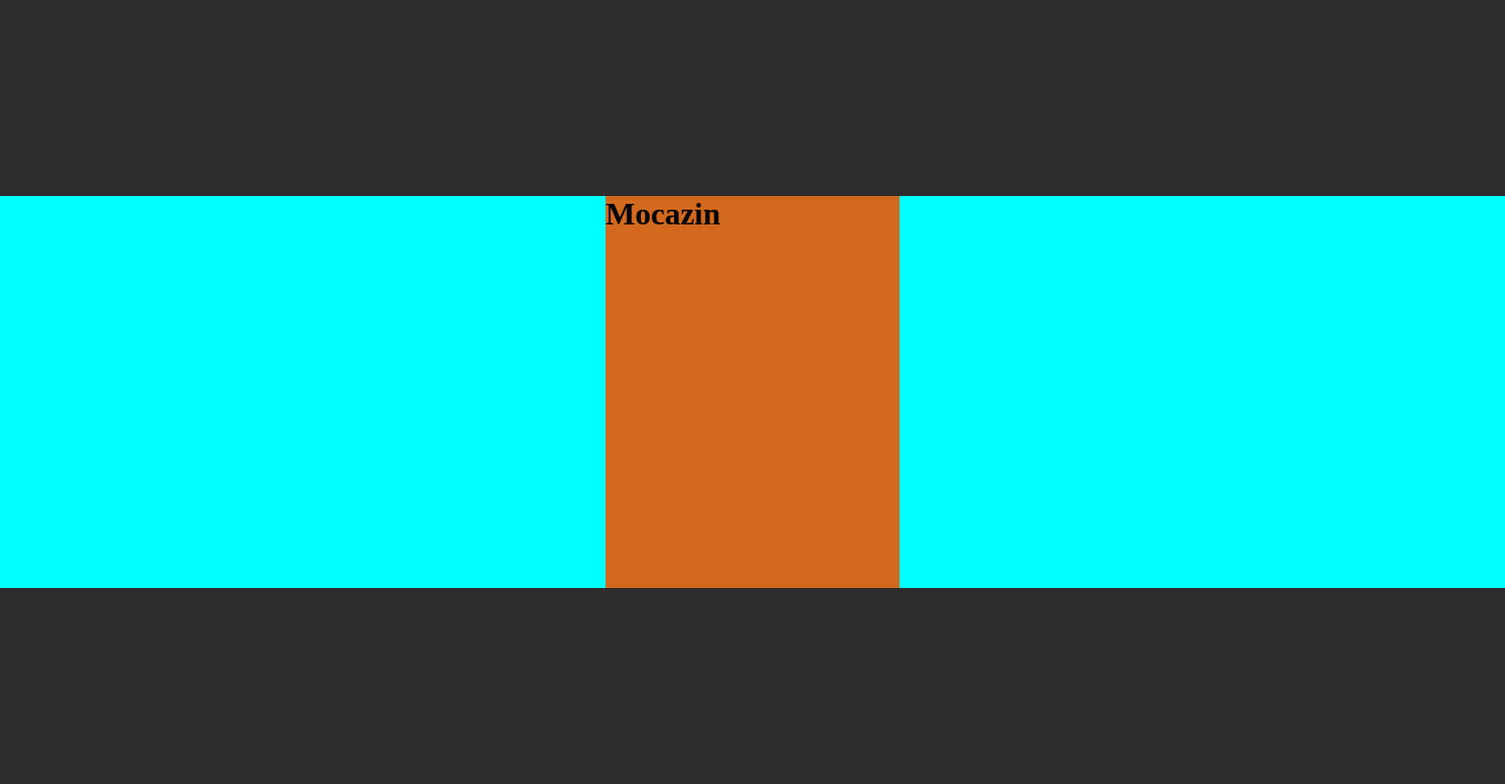
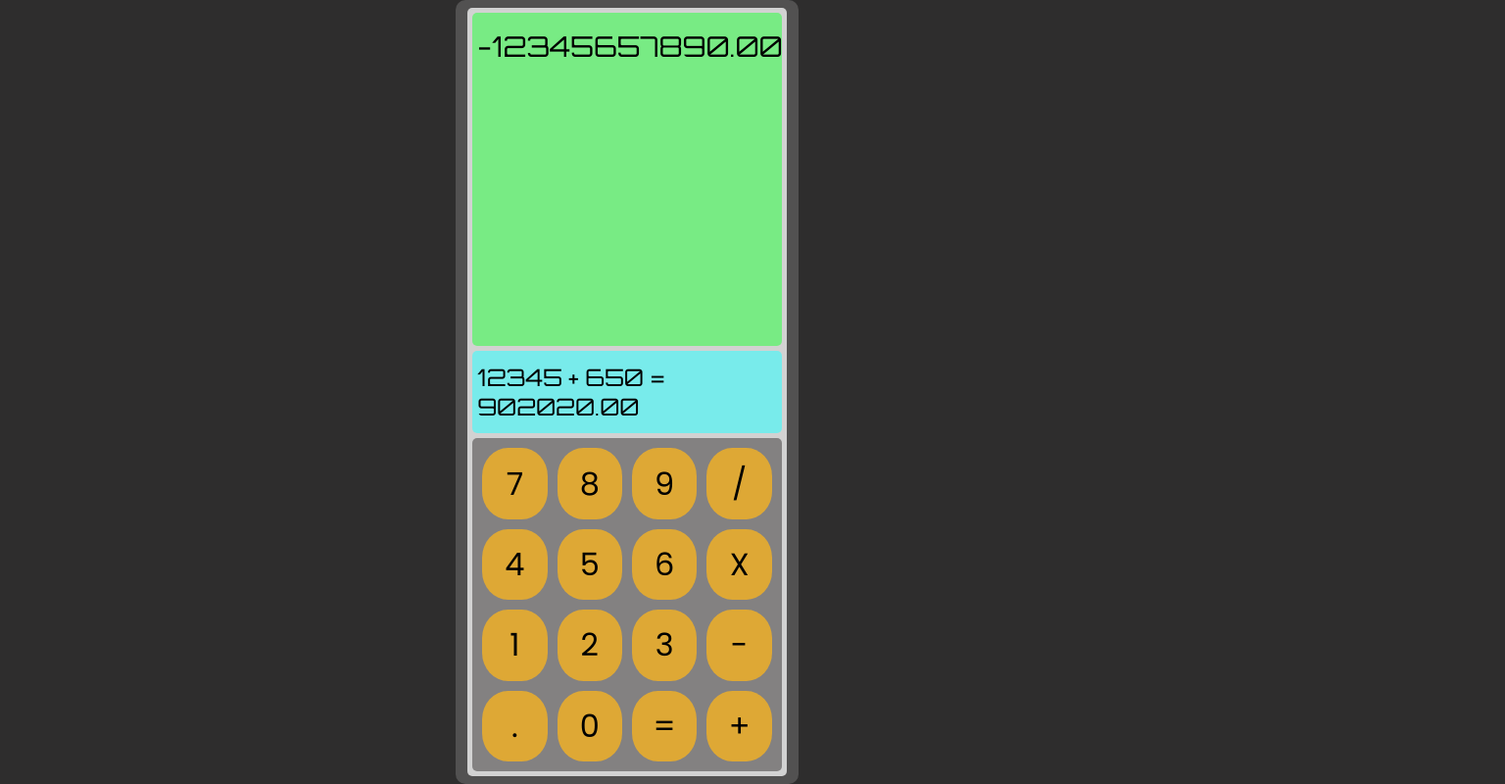
Before and after one commit to cecortes/Richie_JS, a plain HTML site: page Clase3/app/index.html in a window 1280 px wide. Shown: the whole page at 98% size, 1536 px wide, since content can reach past the window. Drawn offline with Linux system fonts and the light colour scheme.

Commit message:
Calculator web sketching done

```diff
--- a/Clase3/app/index.html
+++ b/Clase3/app/index.html
@@ -20,20 +20,51 @@
       <!-- Frame del objeto calculadora -->
       <div class="calc_box">
 
-        <!-- Frame calc -->
-        <div class="frame_calc">
-          <h1>Mocazin</h1>
-        </div>
+        <div class="lcd_container">
 
-        <div>
+          <!-- Etiqueta span para poder seleccionar el resultado tanto en CSS como JS -->
+          <span class="lcd_res" id="res">-12345657890.00</span>
 
         </div>
 
-        <div>
+        <div class="op_container">
+
+          <!-- Etiqueta span para poder seleccionar el resultado tanto en CSS como JS -->
+          <span class="op_res" id="op">12345 + 650 = 902020.00</span>
 
         </div>
 
-        <div>
+        <div class="buttons_container">
+
+          <div class="btns_grid">
+
+            <!-- Primera fila del 7 al 9 & / -->
+            <button class="btn" id="btn_7">7</button>
+            <button class="btn" id="btn_8">8</button>
+            <button class="btn" id="btn_9">9</button>
+            <button class="btn" id="btn_div">/</button>
+
+            <!-- Segunda fila del 4 al 6 & * -->
+            <button class="btn" id="btn_4">4</button>
+            <button class="btn" id="btn_5">5</button>
+            <button class="btn" id="btn_6">6</button>
+            <button class="btn" id="btn_mult">X</button>
+
+            <!-- Tercera fila del 1 al 3 & - -->
+            <button class="btn" id="btn_1">1</button>
+            <button class="btn" id="btn_2">2</button>
+            <button class="btn" id="btn_3">3</button>
+            <button class="btn" id="btn_sub">-</button>
+
+            <!-- Cuarta fila del 0 al . & + -->
+            <button class="btn" id="btn_0">0</button>
+            <button class="btn" id="btn_dot">.</button>
+            <button class="btn" id="btn_equal">=</button>
+            <button class="btn" id="btn_add">+</button>
+
+
+          </div>
+
 
         </div>
 
--- a/Clase3/css/indexStyle.css
+++ b/Clase3/css/indexStyle.css
@@ -1,3 +1,18 @@
+@import url("https://fonts.googleapis.com/css2?family=Orbitron:wght@400;600;700&display=swap");
+@import url("https://fonts.googleapis.com/css2?family=Poppins:wght@400;500;700&display=swap");
+
+:root {
+  --bg-color: rgb(82, 81, 81);
+  --bg-calc: rgb(210, 210, 210);
+  --bg-lcd: rgba(50, 255, 70, 0.555);
+  --bg-op: rgba(50, 255, 255, 0.555);
+  --bg-main: #201e1eee;
+  --bg-btn: rgba(241, 177, 39, 0.835);
+  --bg-keyboard: rgba(89, 86, 86, 0.646);
+  --font-lcd: "Orbitron", sans-serif;
+  --font-btn: "Poppins", sans-serif;
+}
+
 * {
   margin: 0;
   padding: 0;
@@ -5,7 +20,7 @@
 }
 
 body {
-  background-color: #201e1eee;
+  background-color: var(--bg-main);
   display: grid;
   width: 100vw; /* Viewport width es el ancho de todo el documento */
   height: 100vh; /* Viewport height es el alto de todo el documento */
@@ -14,22 +29,174 @@ body {
 }
 
 .main_frame {
-  display: grid;
-  background-color: chartreuse;
-  width: 120%;
-  height: 90%;
+  display: flex;
+  background-color: var(--bg-color);
+  width: 350px;
+  height: 800px;
   border-radius: 10px;
   margin: 0 auto;
+  align-items: center;
+  justify-content: center;
 }
 
 .calc_box {
-  background-color: aqua;
+  display: grid;
+  width: 93%;
+  height: 98%;
+  background-color: var(--bg-calc);
+  border-radius: 5px;
+  /* Definimos las áreas del grid para acomodar los elementos de la calculadora (LCD, botones, etc) */
+  grid-template-areas:
+    "lcd lcd lcd lcd"
+    "op op op op"
+    "btns btns btns btns";
+  grid-gap: 5px;
+  padding: 5px;
+  grid-template-columns: 1fr 1fr 1fr 1fr;
+  grid-template-rows: 2fr 0.5fr 2fr;
 }
 
-.frame_calc {
-  background-color: chocolate;
-  width: 300px;
-  height: 400px;
-  margin: auto;
+.lcd_container {
+  grid-area: lcd;
+  display: flex;
+  flex-wrap: wrap;
+  flex-direction: column;
+  align-items: flex-end;
+  background-color: var(--bg-lcd);
+  border-radius: 5px;
+  padding: 5px;
+  font-family: var(--font-lcd);
+  font-size: 1.8rem;
+  padding-top: 1rem;
+}
+
+.lcd_res {
+  display: flex;
+  flex-wrap: wrap;
+}
+
+.op_container {
+  grid-area: op;
+  display: flex;
+  flex-wrap: wrap;
+  flex-direction: column;
+  align-items: flex-end;
+  justify-content: center;
+  background-color: var(--bg-op);
+  border-radius: 5px;
+  padding: 5px;
+  font-family: var(--font-lcd);
+  font-size: 1.5rem;
+}
+
+.op_res {
+  display: flex;
+  flex-wrap: wrap;
+}
+
+.buttons_container {
+  grid-area: btns;
+  background-color: var(--bg-keyboard);
+  border-radius: 5px;
+  font-family: var(--font-lcd);
+  font-size: 1.5rem;
+}
+
+.btns_grid {
   display: grid;
+  grid-template-columns: 1fr 1fr 1fr 1fr;
+  grid-template-rows: repeat(4, 1fr);
+  grid-gap: 10px;
+  padding: 10px;
+  grid-template-areas:
+    "b7 b8 b9 bdiv"
+    "b4 b5 b6 bmul"
+    "b1 b2 b3 bsub"
+    "bdot b0 beq badd";
+  width: 100%;
+  height: 100%;
 }
+
+.btn {
+  display: flex;
+  justify-content: center;
+  align-items: center;
+  background-color: var(--bg-btn);
+  border-radius: 40%;
+  border: none;
+  padding: 10px;
+  transition: all 0.3s ease;
+  font-family: var(--font-btn);
+  font-weight: 400;
+  font-size: 2rem;
+  color: #000;
+}
+
+#btn_7 {
+  grid-area: b7;
+}
+
+#btn_8 {
+  grid-area: b8;
+}
+
+#btn_9 {
+  grid-area: b9;
+}
+
+#btn_div {
+  grid-area: bdiv;
+}
+
+#btn_4 {
+  grid-area: b4;
+}
+
+#btn_5 {
+  grid-area: b5;
+}
+
+#btn_6 {
+  grid-area: b6;
+}
+
+#btn_mul {
+  grid-area: bmul;
+}
+
+#btn_1 {
+  grid-area: b1;
+}
+
+#btn_2 {
+  grid-area: b2;
+}
+
+#btn_3 {
+  grid-area: b3;
+}
+
+#btn_sub {
+  grid-area: bsub;
+}
+
+#btn_0 {
+  grid-area: b0;
+}
+
+#btn_dot {
+  grid-area: bdot;
+}
+
+#btn_eq {
+  grid-area: beq;
+}
+
+#btn_add {
+  grid-area: badd;
+}
+
+.btn:hover {
+  background-color: rgb(255, 197, 7);
+  cursor: pointer;
+}
```
